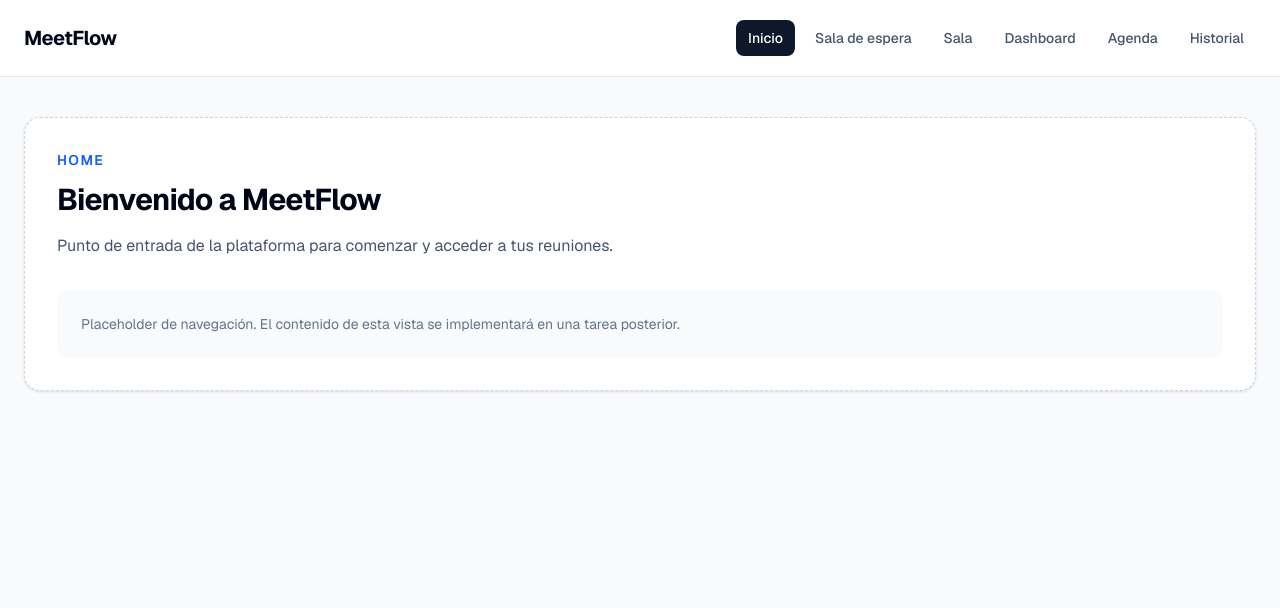
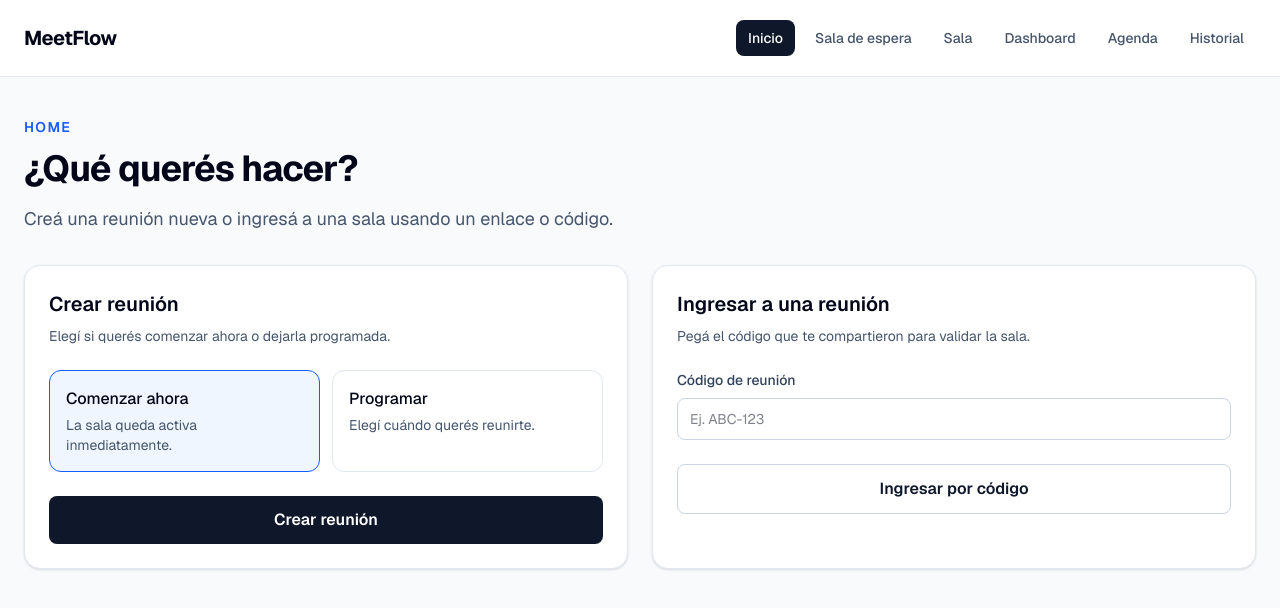
Before and after one commit to No-Country-simulation/S08-26-equipo-5, a Next.js app in the folder apps/web/: page /home in a window 1280 px wide. Shown: the top 608 px of the page. Built offline with nearby package versions, Linux system fonts and the light colour scheme; no server answers.

Commit message:
feat(web): implement home meeting creation and join flow

```diff
--- a/apps/web/app/(platform)/home/page.tsx
+++ b/apps/web/app/(platform)/home/page.tsx
@@ -1,11 +1,212 @@
-import { PlaceholderPage } from "../../components/placeholder-page";
+"use client";
+
+import Link from "next/link";
+import { FormEvent, useState } from "react";
+import { createSala, getSalaByCode, type Sala } from "../../lib/salas-api";
+
+type CreateMode = "instant" | "scheduled";
+
+function formatMeetingDate(value: string) {
+  return new Intl.DateTimeFormat("es-AR", {
+    dateStyle: "full",
+    timeStyle: "short",
+  }).format(new Date(value));
+}
 
 export default function HomePage() {
+  const [createMode, setCreateMode] = useState<CreateMode>("instant");
+  const [scheduledAt, setScheduledAt] = useState("");
+  const [joinCode, setJoinCode] = useState("");
+  const [createdSala, setCreatedSala] = useState<Sala | null>(null);
+  const [joinedSala, setJoinedSala] = useState<Sala | null>(null);
+  const [error, setError] = useState("");
+  const [loading, setLoading] = useState<"create" | "join" | null>(null);
+
+  async function handleCreate(event: FormEvent<HTMLFormElement>) {
+    event.preventDefault();
+    setError("");
+    setCreatedSala(null);
+    setJoinedSala(null);
+
+    if (createMode === "scheduled" && !scheduledAt) {
+      setError("Elegí una fecha y hora para programar la reunión.");
+      return;
+    }
+
+    setLoading("create");
+    try {
+      const sala = await createSala({
+        nombre: createMode === "instant" ? "Reunión instantánea" : "Reunión programada",
+        fechaInicio:
+          createMode === "instant"
+            ? new Date().toISOString()
+            : new Date(scheduledAt).toISOString(),
+      });
+      setCreatedSala(sala);
+    } catch (requestError) {
+      setError(
+        requestError instanceof Error
+          ? requestError.message
+          : "No se pudo crear la reunión.",
+      );
+    } finally {
+      setLoading(null);
+    }
+  }
+
+  async function handleJoin(event: FormEvent<HTMLFormElement>) {
+    event.preventDefault();
+    const code = joinCode.trim().toUpperCase();
+    setError("");
+    setCreatedSala(null);
+    setJoinedSala(null);
+
+    if (!code) {
+      setError("Ingresá el código de la reunión.");
+      return;
+    }
+
+    setLoading("join");
+    try {
+      setJoinedSala(await getSalaByCode(code));
+    } catch (requestError) {
+      setError(
+        requestError instanceof Error
+          ? requestError.message
+          : "El enlace o código no es válido.",
+      );
+    } finally {
+      setLoading(null);
+    }
+  }
+
   return (
-    <PlaceholderPage
-      eyebrow="Home"
-      title="Bienvenido a MeetFlow"
-      description="Punto de entrada de la plataforma para comenzar y acceder a tus reuniones."
-    />
+    <section aria-labelledby="page-title" className="space-y-8">
+      <div className="max-w-2xl">
+        <p className="text-sm font-semibold uppercase tracking-widest text-blue-600">
+          Home
+        </p>
+        <h1 id="page-title" className="mt-3 text-4xl font-bold tracking-tight text-slate-950">
+          ¿Qué querés hacer?
+        </h1>
+        <p className="mt-4 text-lg text-slate-600">
+          Creá una reunión nueva o ingresá a una sala usando un enlace o código.
+        </p>
+      </div>
+
+      <div className="grid gap-6 lg:grid-cols-2">
+        <form onSubmit={handleCreate} className="rounded-2xl border border-slate-200 bg-white p-6 shadow-sm">
+          <h2 className="text-xl font-semibold text-slate-950">Crear reunión</h2>
+          <p className="mt-2 text-sm text-slate-600">
+            Elegí si querés comenzar ahora o dejarla programada.
+          </p>
+
+          <div className="mt-6 grid gap-3 sm:grid-cols-2">
+            {([
+              ["instant", "Comenzar ahora", "La sala queda activa inmediatamente."],
+              ["scheduled", "Programar", "Elegí cuándo querés reunirte."],
+            ] as const).map(([value, label, description]) => (
+              <label
+                key={value}
+                className={`cursor-pointer rounded-xl border p-4 transition-colors ${
+                  createMode === value
+                    ? "border-blue-600 bg-blue-50"
+                    : "border-slate-200 hover:border-slate-300"
+                }`}
+              >
+                <input
+                  type="radio"
+                  name="create-mode"
+                  value={value}
+                  checked={createMode === value}
+                  onChange={() => setCreateMode(value)}
+                  className="sr-only"
+                />
+                <span className="font-medium text-slate-950">{label}</span>
+                <span className="mt-1 block text-sm text-slate-600">{description}</span>
+              </label>
+            ))}
+          </div>
+
+          {createMode === "scheduled" && (
+            <label className="mt-5 block text-sm font-medium text-slate-700">
+              Fecha y hora
+              <input
+                type="datetime-local"
+                value={scheduledAt}
+                onChange={(event) => setScheduledAt(event.target.value)}
+                min={new Date().toISOString().slice(0, 16)}
+                className="mt-2 block w-full rounded-lg border border-slate-300 px-3 py-2.5 font-normal text-slate-950"
+                required
+              />
+            </label>
+          )}
+
+          <button
+            type="submit"
+            disabled={loading !== null}
+            className="mt-6 w-full rounded-lg bg-slate-900 px-4 py-3 font-semibold text-white transition-colors hover:bg-slate-700 disabled:cursor-not-allowed disabled:opacity-60"
+          >
+            {loading === "create" ? "Creando..." : "Crear reunión"}
+          </button>
+        </form>
+
+        <form onSubmit={handleJoin} className="rounded-2xl border border-slate-200 bg-white p-6 shadow-sm">
+          <h2 className="text-xl font-semibold text-slate-950">Ingresar a una reunión</h2>
+          <p className="mt-2 text-sm text-slate-600">
+            Pegá el código que te compartieron para validar la sala.
+          </p>
+          <label className="mt-6 block text-sm font-medium text-slate-700">
+            Código de reunión
+            <input
+              type="text"
+              value={joinCode}
+              onChange={(event) => setJoinCode(event.target.value.toUpperCase())}
+              placeholder="Ej. ABC-123"
+              autoComplete="off"
+              className="mt-2 block w-full rounded-lg border border-slate-300 px-3 py-2.5 font-normal uppercase tracking-widest text-slate-950 placeholder:normal-case placeholder:tracking-normal"
+            />
+          </label>
+          <button
+            type="submit"
+            disabled={loading !== null}
+            className="mt-6 w-full rounded-lg border border-slate-300 px-4 py-3 font-semibold text-slate-900 transition-colors hover:bg-slate-50 disabled:cursor-not-allowed disabled:opacity-60"
+          >
+            {loading === "join" ? "Validando..." : "Ingresar por código"}
+          </button>
+        </form>
+      </div>
+
+      {error && (
+        <p role="alert" className="rounded-xl border border-red-200 bg-red-50 p-4 text-sm text-red-700">
+          {error}
+        </p>
+      )}
+
+      {(createdSala || joinedSala) && (
+        <div role="status" className="rounded-2xl border border-green-200 bg-green-50 p-6">
+          <p className="text-sm font-semibold uppercase tracking-widest text-green-700">
+            {createdSala ? "Reunión creada" : "Sala encontrada"}
+          </p>
+          <h2 className="mt-2 text-xl font-semibold text-slate-950">
+            {createdSala?.nombre ?? joinedSala?.nombre}
+          </h2>
+          <p className="mt-2 text-sm text-slate-700">
+            Código: <strong className="tracking-widest">{createdSala?.codigo ?? joinedSala?.codigo}</strong>
+          </p>
+          {(createdSala ?? joinedSala)?.fechaInicio && (
+            <p className="mt-1 text-sm text-slate-700">
+              {formatMeetingDate((createdSala ?? joinedSala)!.fechaInicio)}
+            </p>
+          )}
+          <Link
+            href={`/waiting-room?code=${encodeURIComponent((createdSala ?? joinedSala)!.codigo)}`}
+            className="mt-5 inline-flex rounded-lg bg-green-700 px-4 py-2.5 font-semibold text-white hover:bg-green-800"
+          >
+            Continuar a la sala de espera
+          </Link>
+        </div>
+      )}
+    </section>
   );
 }
--- /dev/null
+++ b/apps/web/app/lib/salas-api.ts
@@ -0,0 +1,49 @@
+export type Sala = {
+  id: string;
+  codigo: string;
+  nombre: string;
+  resumen?: string | null;
+  fechaInicio: string;
+  fechaFin?: string | null;
+  estado: string;
+};
+
+type ApiErrorResponse = {
+  error?: {
+    message?: string;
+  };
+};
+
+const API_URL =
+  process.env.NEXT_PUBLIC_API_URL ?? "http://localhost:4000/api/v1";
+
+async function request<T>(path: string, init?: RequestInit): Promise<T> {
+  const response = await fetch(`${API_URL}${path}`, {
+    ...init,
+    headers: {
+      "Content-Type": "application/json",
+      ...init?.headers,
+    },
+  });
+
+  if (!response.ok) {
+    const body = (await response.json().catch(() => null)) as ApiErrorResponse | null;
+    throw new Error(body?.error?.message ?? "No se pudo completar la solicitud.");
+  }
+
+  return response.json() as Promise<T>;
+}
+
+export function createSala(input: {
+  nombre: string;
+  fechaInicio: string;
+}): Promise<Sala> {
+  return request<Sala>("/salas", {
+    method: "POST",
+    body: JSON.stringify(input),
+  });
+}
+
+export function getSalaByCode(code: string): Promise<Sala> {
+  return request<Sala>(`/salas/${encodeURIComponent(code)}`);
+}
```
Also changed, not shown: 1 other file (tests, documents, lock files or other folders).
